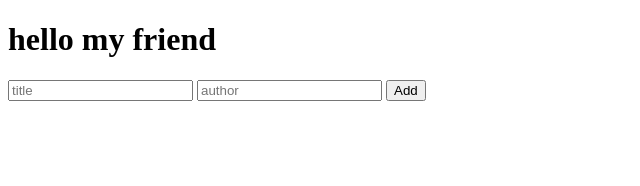
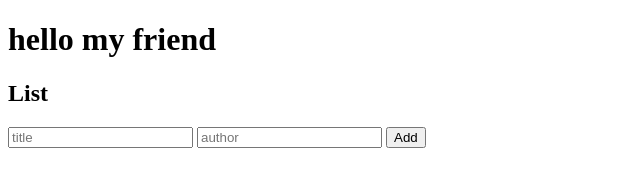
Before and after one commit to denisdiaconu/awesome_books, a plain HTML site: page index.html in a window 1280 px wide. Shown: the whole page, without its empty margins (0-640 px from the left). Drawn offline with Linux system fonts and the light colour scheme.

Commit message:
Add list section

```diff
--- a/index.html
+++ b/index.html
@@ -10,7 +10,10 @@
 <body>
     <h1>hello my friend</h1>
 
-    <section id="list"></section>
+    <section id="list">
+        <h1>List</h1>
+        <div></div>
+    </section>
     <section id="add_book">
         <input type="text" id="title" placeholder="title">
         <input type="text" id="author" placeholder="author">
```
